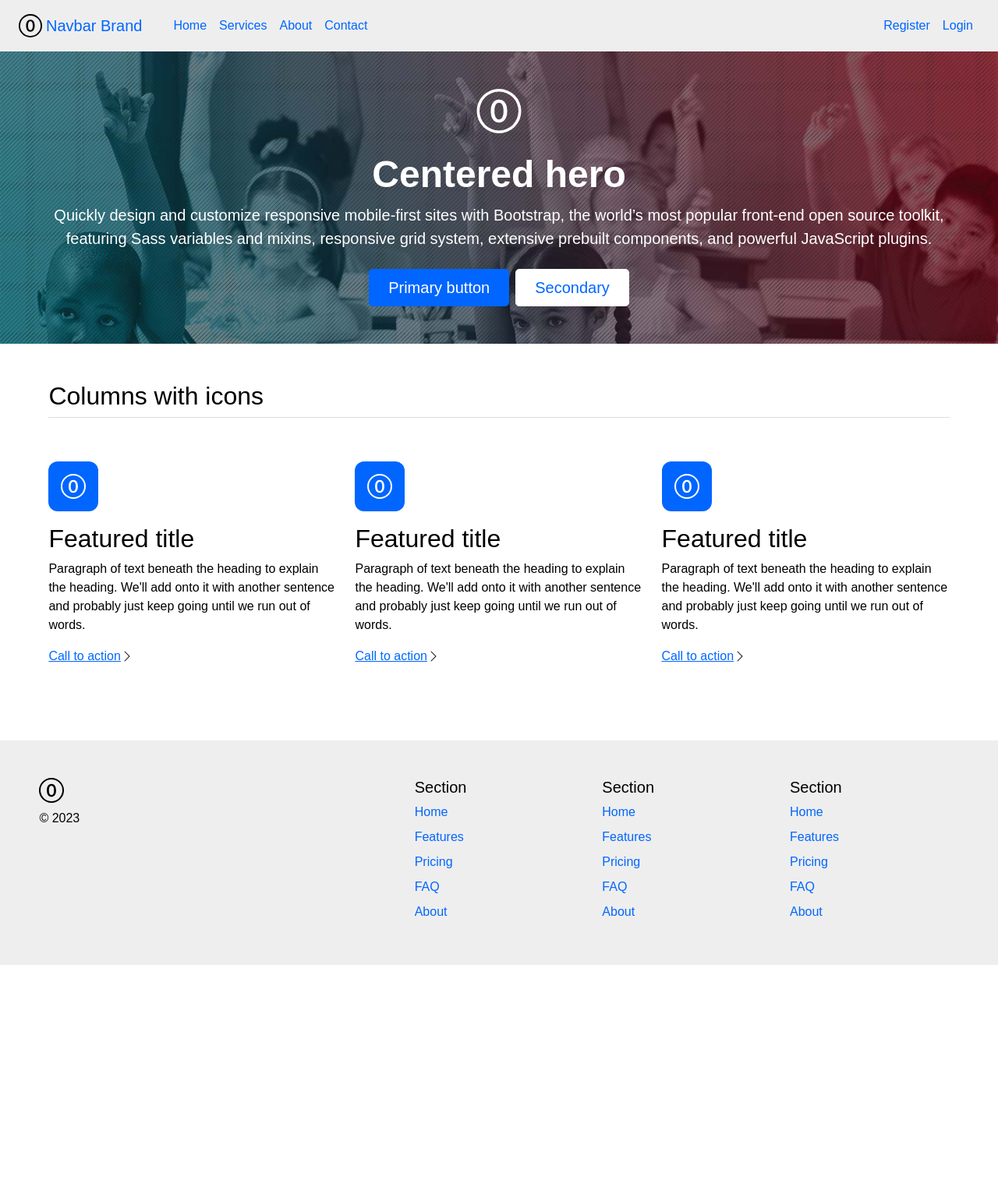
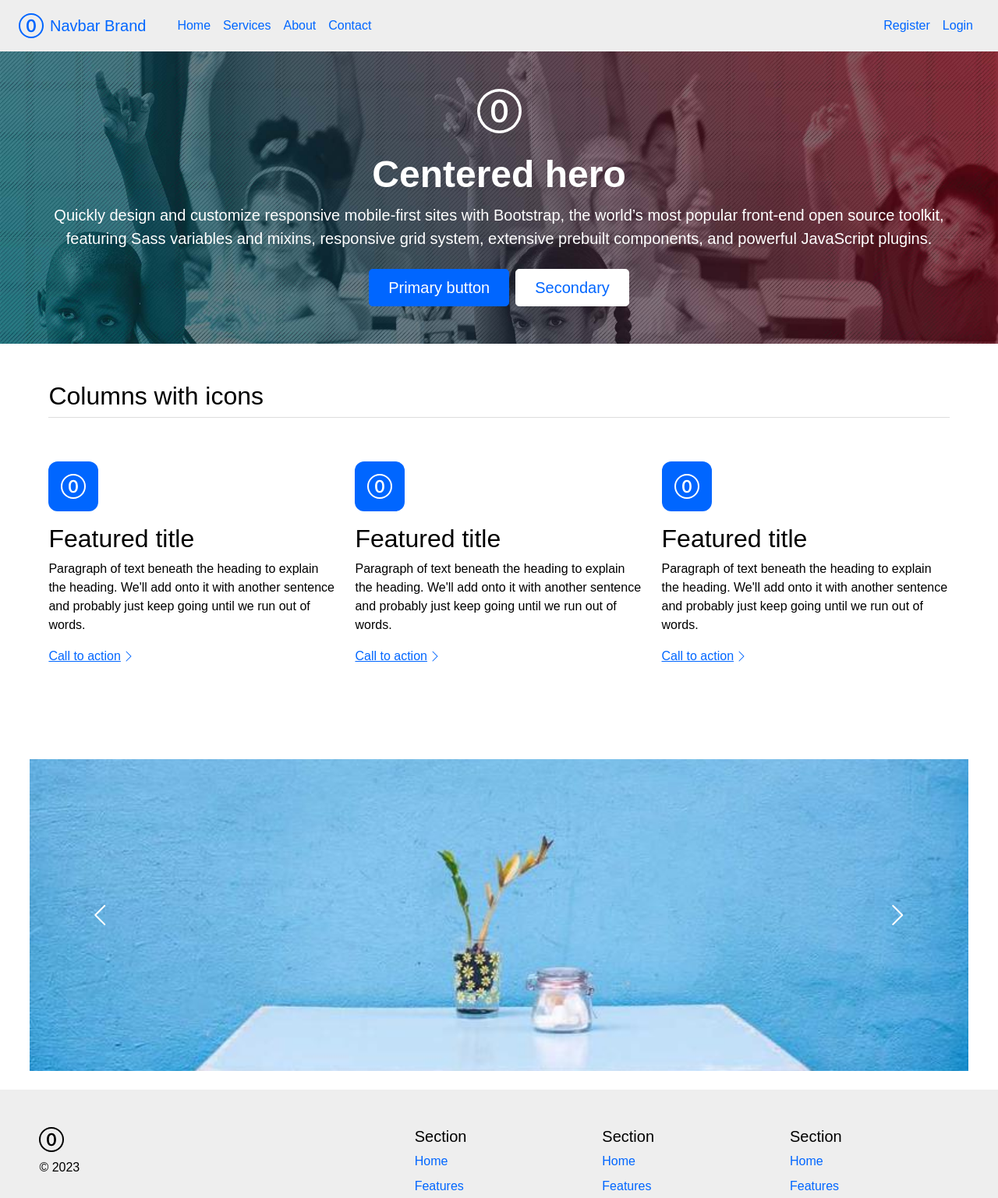
Before and after one commit to cliffordwilliam/swat_site, a plain HTML site: page index.html in a window 1280 px wide. Shown: the top 1537 px of the page at 78% size. Before the commit the page ends 1238 px from the top, so only its background shows below. Drawn offline with Linux system fonts and the light colour scheme.

Commit message:
Added carousel

```diff
--- a/css/base.css
+++ b/css/base.css
@@ -5,6 +5,10 @@
     border: 0;
     line-height: 1.5;
     font-family: sans-serif;
+}
+
+img, svg {
+    display: block;
 }
 
 span {
--- a/css/component.css
+++ b/css/component.css
@@ -29,6 +29,7 @@
     align-items: center;
     justify-content: space-between;
     flex-wrap: wrap;
+    gap: 1.25rem 2rem;
 }
 
 .navbar-brand {
@@ -37,18 +38,11 @@
     white-space: nowrap;
     display: flex;
     align-items: center;
-}
-
-.navbar-brand-icon {
-    height: 1.5em;
-    margin-right: 0.25em;
-    display: block;
+    gap: 0 0.5rem;
 }
 
 .navbar-toggler {
-    height: 2.5rem;
     cursor: pointer;
-    display: block;
 }
 
 .navbar-collapse {
@@ -73,6 +67,10 @@
     text-decoration: none;
 }
 
+.nav-link.right {
+    margin-right: auto;
+}
+
 .hero-background {
     background-color: #fff;
     background: url(../assets/jpg/school-kids.jpg) center center no-repeat scroll;
@@ -88,10 +86,7 @@
 }
 
 .hero-brand-icon {
-    height: 3.5625rem;
-    margin-bottom: 1.5rem;
-    filter: invert(1);
-    display: block;
+    margin: 0 auto 1.5rem auto;
 }
 
 .hero > h1 {
@@ -143,20 +138,51 @@
     border-radius: 0.75rem;
 }
 
-.feature-icon {
-    height: 2em;
-    filter: invert(1);
+.featured-link {
+    display: flex;
+    align-items: center;
+    gap: 0 0.125rem;
+}
+
+.carousel {
+    position: relative;
+    overflow: hidden;
+    padding: 1.5rem 0;
+}
+
+.carousel-container {
+    display: flex;
+}
+
+.carousel-item {
+    display: none;
+    object-fit: cover;
+    flex: 0 0 100%;
+}
+
+.carousel-item.active {
     display: block;
 }
 
-.featured-link {
-    display: flex;
-    align-items: center;
+.prev-button {
+    position: absolute;
+    top: 0;
+    bottom: 0;
+    z-index: 1;
+    margin: auto 0;
+    width: 15%;
+    cursor: pointer;
 }
 
-.featured-icon {
-    height: 1rem;
-    display: block;
+.next-button {
+    position: absolute;
+    top: 0;
+    bottom: 0;
+    right: 0;
+    z-index: 1;
+    margin: auto 0;
+    width: 15%;
+    cursor: pointer;
 }
 
 footer {
@@ -176,11 +202,6 @@ footer {
     margin-bottom: 1rem;
 }
 
-.footer-brand-icon {
-    height: 2rem;
-    display: block;
-}
-
 .footer-item {
     display: flex;
     flex-direction: column;
--- a/index.html
+++ b/index.html
@@ -14,17 +14,20 @@
     <header>
         <nav class="navbar">
             <a href="#" class="navbar-brand">
-                <img src="./assets/svg/0-circle.svg" alt="navbar brand icon" class="navbar-brand-icon">
+                <svg xmlns="http://www.w3.org/2000/svg" width="2rem" height="2rem" fill="#06f" viewBox="0 0 16 16">
+                    <path d="M7.988 12.158c-1.851 0-2.941-1.57-2.941-3.99V7.84c0-2.408 1.101-3.996 2.965-3.996 1.857 0 2.935 1.57 2.935 3.996v.328c0 2.408-1.101 3.99-2.959 3.99ZM8 4.951c-1.008 0-1.629 1.09-1.629 2.895v.31c0 1.81.627 2.895 1.629 2.895s1.623-1.09 1.623-2.895v-.31c0-1.8-.621-2.895-1.623-2.895Z"/>
+                    <path d="M16 8A8 8 0 1 1 0 8a8 8 0 0 1 16 0ZM1 8a7 7 0 1 0 14 0A7 7 0 0 0 1 8Z"/>
+                </svg>
                 <span>Navbar Brand</span>
             </a>
-            <img src="./assets/svg/list.svg" alt="navbar list icon" class="navbar-toggler">
+            <svg xmlns="http://www.w3.org/2000/svg" width="2.5rem" height="2.5rem" fill="#000" viewBox="0 0 16 16" class="navbar-toggler">
+                <path fill-rule="evenodd" d="M2.5 12a.5.5 0 0 1 .5-.5h10a.5.5 0 0 1 0 1H3a.5.5 0 0 1-.5-.5zm0-4a.5.5 0 0 1 .5-.5h10a.5.5 0 0 1 0 1H3a.5.5 0 0 1-.5-.5zm0-4a.5.5 0 0 1 .5-.5h10a.5.5 0 0 1 0 1H3a.5.5 0 0 1-.5-.5z"/>
+            </svg>
             <div class="navbar-collapse">
-                <div style="min-width: 2rem; min-height: 1.25rem;"></div>
                 <a href="#" class="nav-link">Home</a>
                 <a href="#" class="nav-link">Services</a>
                 <a href="#" class="nav-link">About</a>
-                <a href="#" class="nav-link">Contact</a>
-                <div style="flex-basis: 100%;"></div>
+                <a href="#" class="nav-link right">Contact</a>
                 <a href="#" class="nav-link">Register</a>
                 <a href="#" class="nav-link">Login</a>
             </div>
@@ -34,7 +37,10 @@
     <main>
         <section class="hero-background">
             <div class="container hero">
-                <img src="./assets/svg/0-circle.svg" alt="navbar brand icon" class="hero-brand-icon">
+                <svg xmlns="http://www.w3.org/2000/svg" width="3.5625rem" height="3.5625rem" fill="#fff" viewBox="0 0 16 16" class="hero-brand-icon">
+                    <path d="M7.988 12.158c-1.851 0-2.941-1.57-2.941-3.99V7.84c0-2.408 1.101-3.996 2.965-3.996 1.857 0 2.935 1.57 2.935 3.996v.328c0 2.408-1.101 3.99-2.959 3.99ZM8 4.951c-1.008 0-1.629 1.09-1.629 2.895v.31c0 1.81.627 2.895 1.629 2.895s1.623-1.09 1.623-2.895v-.31c0-1.8-.621-2.895-1.623-2.895Z"/>
+                    <path d="M16 8A8 8 0 1 1 0 8a8 8 0 0 1 16 0ZM1 8a7 7 0 1 0 14 0A7 7 0 0 0 1 8Z"/>
+                </svg>
                 <h1>Centered hero</h1>
                 <p class="hero-lead">Quickly design and customize responsive mobile-first sites with Bootstrap, the world’s most popular front-end open source toolkit, featuring Sass variables and mixins, responsive grid system, extensive prebuilt components, and powerful JavaScript plugins.</p>
                 <div class="hero-button-container">
@@ -50,38 +56,69 @@
                 <div class="featured-grid">
                     <div class="feature">
                         <div class="feature-icon-container">
-                            <img src="./assets/svg/0-circle.svg" alt="" class="feature-icon">
+                            <svg xmlns="http://www.w3.org/2000/svg" width="2rem" height="2rem" fill="#fff" viewBox="0 0 16 16">
+                                <path d="M7.988 12.158c-1.851 0-2.941-1.57-2.941-3.99V7.84c0-2.408 1.101-3.996 2.965-3.996 1.857 0 2.935 1.57 2.935 3.996v.328c0 2.408-1.101 3.99-2.959 3.99ZM8 4.951c-1.008 0-1.629 1.09-1.629 2.895v.31c0 1.81.627 2.895 1.629 2.895s1.623-1.09 1.623-2.895v-.31c0-1.8-.621-2.895-1.623-2.895Z"/>
+                                <path d="M16 8A8 8 0 1 1 0 8a8 8 0 0 1 16 0ZM1 8a7 7 0 1 0 14 0A7 7 0 0 0 1 8Z"/>
+                            </svg>
                         </div>
                         <h2>Featured title</h2>
                         <p>Paragraph of text beneath the heading to explain the heading. We'll add onto it with another sentence and probably just keep going until we run out of words.</p>
                         <a href="#" class="featured-link">
                             <span>Call to action</span>
-                            <img src="./assets/svg/chevron-right.svg" alt="" class="featured-icon">
+                            <svg xmlns="http://www.w3.org/2000/svg" width="1rem" height="1rem" fill="#06f" viewBox="0 0 16 16">
+                                <path fill-rule="evenodd" d="M4.646 1.646a.5.5 0 0 1 .708 0l6 6a.5.5 0 0 1 0 .708l-6 6a.5.5 0 0 1-.708-.708L10.293 8 4.646 2.354a.5.5 0 0 1 0-.708z"/>
+                            </svg>
                         </a>
                     </div>
                     <div class="feature">
                         <div class="feature-icon-container">
-                            <img src="./assets/svg/0-circle.svg" alt="" class="feature-icon">
+                            <svg xmlns="http://www.w3.org/2000/svg" width="2rem" height="2rem" fill="#fff" viewBox="0 0 16 16">
+                                <path d="M7.988 12.158c-1.851 0-2.941-1.57-2.941-3.99V7.84c0-2.408 1.101-3.996 2.965-3.996 1.857 0 2.935 1.57 2.935 3.996v.328c0 2.408-1.101 3.99-2.959 3.99ZM8 4.951c-1.008 0-1.629 1.09-1.629 2.895v.31c0 1.81.627 2.895 1.629 2.895s1.623-1.09 1.623-2.895v-.31c0-1.8-.621-2.895-1.623-2.895Z"/>
+                                <path d="M16 8A8 8 0 1 1 0 8a8 8 0 0 1 16 0ZM1 8a7 7 0 1 0 14 0A7 7 0 0 0 1 8Z"/>
+                            </svg>
                         </div>
                         <h2>Featured title</h2>
                         <p>Paragraph of text beneath the heading to explain the heading. We'll add onto it with another sentence and probably just keep going until we run out of words.</p>
                         <a href="#" class="featured-link">
                             <span>Call to action</span>
-                            <img src="./assets/svg/chevron-right.svg" alt="" class="featured-icon">
+                            <svg xmlns="http://www.w3.org/2000/svg" width="1rem" height="1rem" fill="#06f" viewBox="0 0 16 16">
+                                <path fill-rule="evenodd" d="M4.646 1.646a.5.5 0 0 1 .708 0l6 6a.5.5 0 0 1 0 .708l-6 6a.5.5 0 0 1-.708-.708L10.293 8 4.646 2.354a.5.5 0 0 1 0-.708z"/>
+                            </svg>
                         </a>
                     </div>
                     <div class="feature">
                         <div class="feature-icon-container">
-                            <img src="./assets/svg/0-circle.svg" alt="" class="feature-icon">
+                            <svg xmlns="http://www.w3.org/2000/svg" width="2rem" height="2rem" fill="#fff" viewBox="0 0 16 16">
+                                <path d="M7.988 12.158c-1.851 0-2.941-1.57-2.941-3.99V7.84c0-2.408 1.101-3.996 2.965-3.996 1.857 0 2.935 1.57 2.935 3.996v.328c0 2.408-1.101 3.99-2.959 3.99ZM8 4.951c-1.008 0-1.629 1.09-1.629 2.895v.31c0 1.81.627 2.895 1.629 2.895s1.623-1.09 1.623-2.895v-.31c0-1.8-.621-2.895-1.623-2.895Z"/>
+                                <path d="M16 8A8 8 0 1 1 0 8a8 8 0 0 1 16 0ZM1 8a7 7 0 1 0 14 0A7 7 0 0 0 1 8Z"/>
+                            </svg>
                         </div>
                         <h2>Featured title</h2>
                         <p>Paragraph of text beneath the heading to explain the heading. We'll add onto it with another sentence and probably just keep going until we run out of words.</p>
                         <a href="#" class="featured-link">
                             <span>Call to action</span>
-                            <img src="./assets/svg/chevron-right.svg" alt="" class="featured-icon">
+                            <svg xmlns="http://www.w3.org/2000/svg" width="1rem" height="1rem" fill="#06f" viewBox="0 0 16 16">
+                                <path fill-rule="evenodd" d="M4.646 1.646a.5.5 0 0 1 .708 0l6 6a.5.5 0 0 1 0 .708l-6 6a.5.5 0 0 1-.708-.708L10.293 8 4.646 2.354a.5.5 0 0 1 0-.708z"/>
+                            </svg>
                         </a>
                     </div>
                 </div>
+            </div>
+        </section>
+
+        <section>
+            <div class="container carousel">
+                <div class="carousel-container">
+                    <img src="./assets/jpg/1068-800x400.jpg" alt="" width="100%" height="400px" class="carousel-item active">
+                    <img src="./assets/jpg/127-800x400.jpg" alt="" width="100%" height="400px" class="carousel-item">
+                    <img src="./assets/jpg/152-800x400.jpg" alt="" width="100%" height="400px" class="carousel-item">
+                </div>
+                <svg xmlns="http://www.w3.org/2000/svg" width="2rem" height="2rem" fill="#fff" viewBox="0 0 16 16" class="prev-button">
+                    <path fill-rule="evenodd" d="M11.354 1.646a.5.5 0 0 1 0 .708L5.707 8l5.647 5.646a.5.5 0 0 1-.708.708l-6-6a.5.5 0 0 1 0-.708l6-6a.5.5 0 0 1 .708 0z"/>
+                </svg>
+                <svg xmlns="http://www.w3.org/2000/svg" width="2rem" height="2rem" fill="#fff" viewBox="0 0 16 16" class="next-button">
+                    <path fill-rule="evenodd" d="M4.646 1.646a.5.5 0 0 1 .708 0l6 6a.5.5 0 0 1 0 .708l-6 6a.5.5 0 0 1-.708-.708L10.293 8 4.646 2.354a.5.5 0 0 1 0-.708z"/>
+                </svg>
             </div>
         </section>
 
@@ -89,7 +126,10 @@
             <div class="container footer-grid">
                 <div class="footer-item">
                     <a href="#" class="footer-brand">
-                        <img src="./assets/svg/0-circle.svg" alt="navbar brand icon" class="footer-brand-icon">
+                        <svg xmlns="http://www.w3.org/2000/svg" width="2rem" height="2rem" fill="#000" viewBox="0 0 16 16">
+                            <path d="M7.988 12.158c-1.851 0-2.941-1.57-2.941-3.99V7.84c0-2.408 1.101-3.996 2.965-3.996 1.857 0 2.935 1.57 2.935 3.996v.328c0 2.408-1.101 3.99-2.959 3.99ZM8 4.951c-1.008 0-1.629 1.09-1.629 2.895v.31c0 1.81.627 2.895 1.629 2.895s1.623-1.09 1.623-2.895v-.31c0-1.8-.621-2.895-1.623-2.895Z"/>
+                            <path d="M16 8A8 8 0 1 1 0 8a8 8 0 0 1 16 0ZM1 8a7 7 0 1 0 14 0A7 7 0 0 0 1 8Z"/>
+                        </svg>
                     </a>
                     <p>© 2023</p>
                 </div>
@@ -122,5 +162,6 @@
     </main>
 
     <script src="./js/navbar-collapse.js" type="text/javascript"></script>
+    <script src="./js/carousel.js"></script>
 </body>
 </html>
--- a/js/navbar-collapse.js
+++ b/js/navbar-collapse.js
@@ -10,10 +10,10 @@ navbarToggler.addEventListener("click", function(){
     } else {
         navbarCollapse.style.removeProperty("height");
     }
-})
+});
 
 navbarCollapse.addEventListener("transitionend", function(){
     if (navbarCollapse.offsetHeight === 0) {
         navbarCollapse.classList.remove("show");
     }
-})
+});
```
Also changed, not shown: js/carousel.js (added, +40 -0 lines), assets/jpg/1068-800x400.jpg (added), assets/jpg/127-800x400.jpg (added), assets/jpg/152-800x400.jpg (added).
